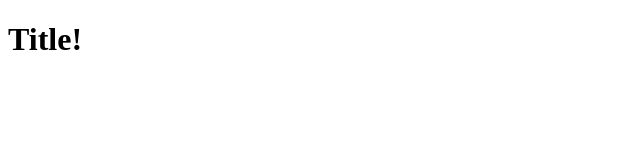
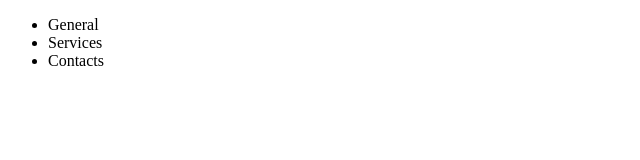
Before and after one commit to isHardCoded/test-git-develope, a plain HTML site: page index.html in a window 1280 px wide. Shown: the whole page, without its empty margins (0-640 px from the left). Drawn offline with Linux system fonts and the light colour scheme.

Commit message:
Сверстали header, добавили информацию в файл документации

```diff
--- a/index.html
+++ b/index.html
@@ -6,6 +6,14 @@
     <title>Document</title>
   </head>
   <body>
-    <h1>Title!</h1>
+    <header>
+      <nav>
+        <ul>
+          <li>General</li>
+          <li>Services</li>
+          <li>Contacts</li>
+        </ul>
+      </nav>
+    </header>
   </body>
 </html>
--- /dev/null
+++ b/styles/header.css
@@ -0,0 +1,3 @@
+header {
+  display: flex;
+}
```
Also changed, not shown: text1.txt.
